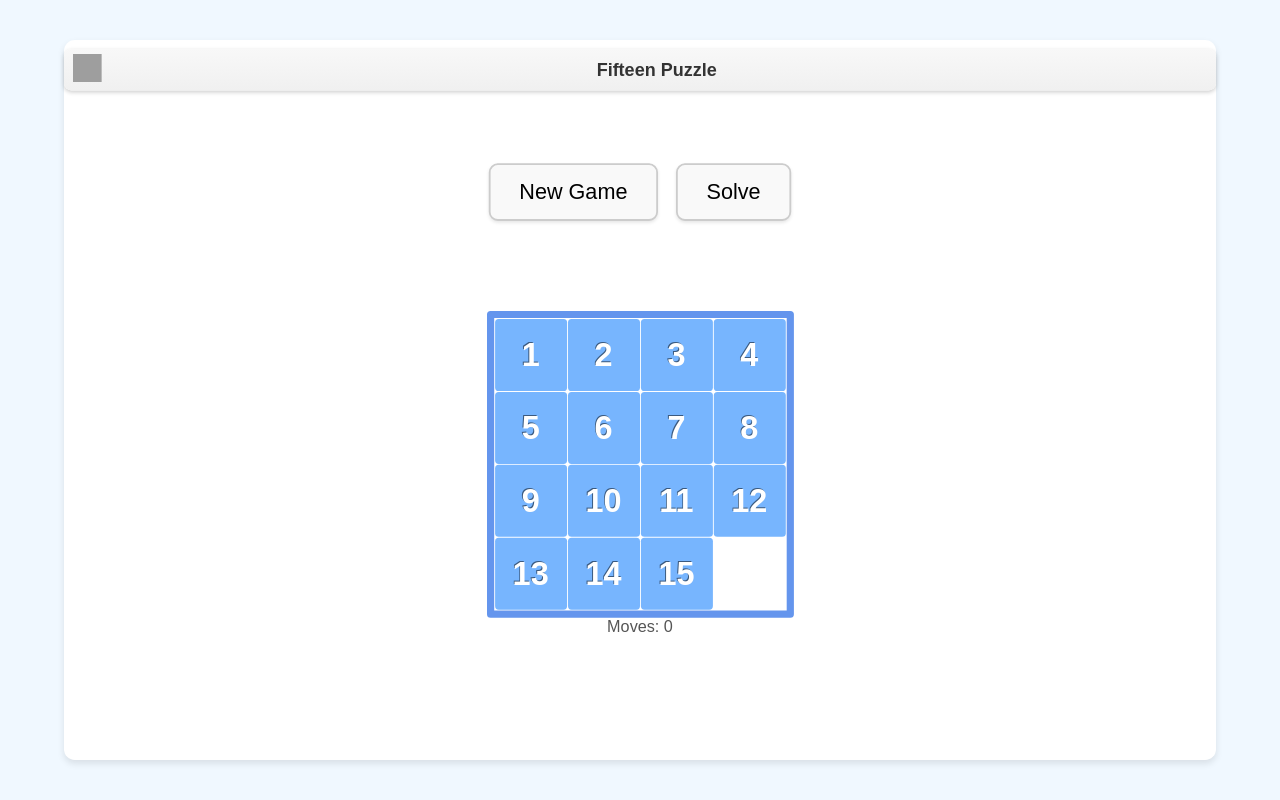
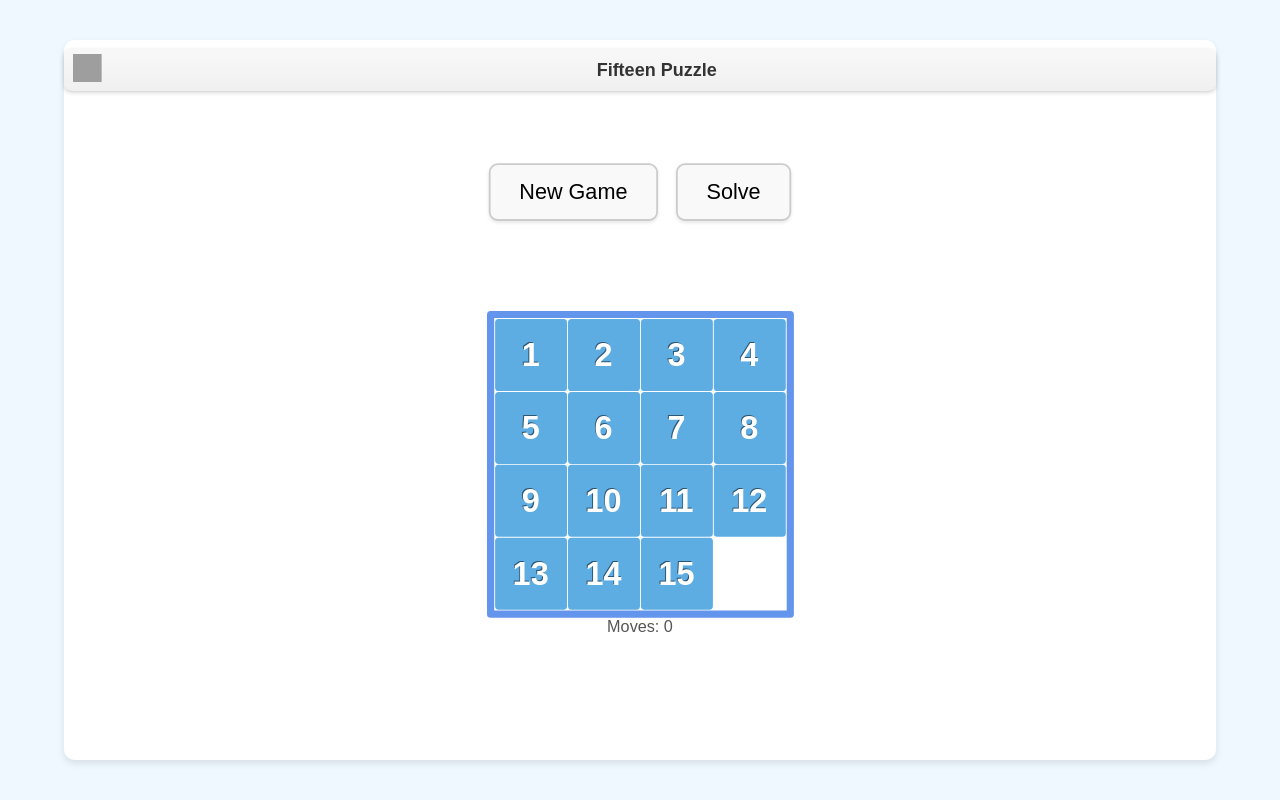
Before and after one commit to egubaidullin/math-kids, a React (Vite) app: page /fifteen-puzzle in a window 1280 px wide. Built offline with nearby package versions, Linux system fonts and the light colour scheme; grey boxes are pictures that could not be loaded.

Commit message:
Initial commit from your app

```diff
--- a/src/FifteenPuzzle.css
+++ b/src/FifteenPuzzle.css
@@ -1,3 +1,4 @@
+<file path="src/FifteenPuzzle.css">
 ::selection {
   background: transparent;
 }
@@ -56,11 +57,11 @@
 }
 
 #puzzle span.number.light {
-  background: #77B5FE; /* Slightly Darker Light Blue */
+  background: #5DADE2; /* Slightly Darker Light Blue */
 }
 
 #puzzle span.number.dark {
-  background: #77B5FE; /* Slightly Darker Light Blue */
+  background: #5DADE2; /* Slightly Darker Light Blue */
 }
 
 #puzzle.animate span {
@@ -97,3 +98,4 @@
   background-color: #e0e0e0;
   transform: scale(1.05);
 }
+</file>
```
